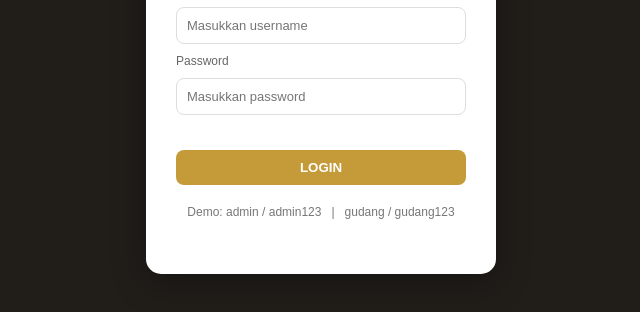
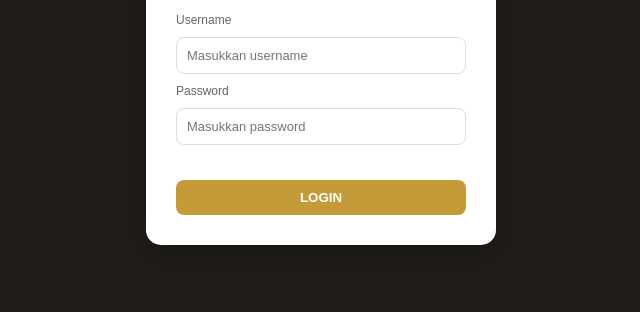
Before and after one commit to zjero2026/Zjero_Catalog, a plain HTML site: page ZJERO_Inventory_MultiUser_Prototype-1.html in a window 1280 px wide. Shown: the part 328-640 px from the top of the page, without its empty margins (319-959 px from the left). Drawn offline with Linux system fonts and the light colour scheme.

Commit message:
Update ZJERO_Inventory_MultiUser_Prototype-1.html

```diff
--- a/ZJERO_Inventory_MultiUser_Prototype-1.html
+++ b/ZJERO_Inventory_MultiUser_Prototype-1.html
@@ -319,10 +319,6 @@ th{
       <button type="button" onclick="login()">LOGIN</button>
 
     </div>
-
-    <p style="margin-top:20px">
-      Demo: admin / admin123 &nbsp; | &nbsp; gudang / gudang123
-    </p>
 
   </div>
 
```
